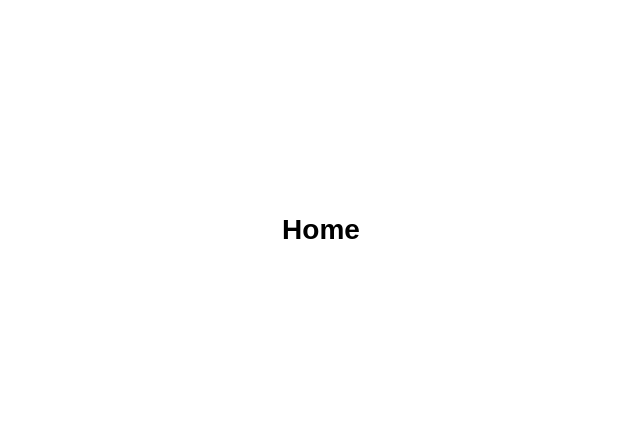
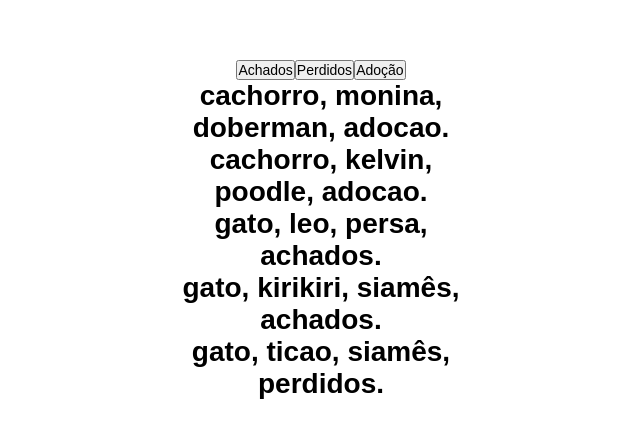
Before and after one commit to codenation-dev/squad-2-ad-escale, a React (Create React App) app in the folder frontend/: page / in a window 1280 px wide. Shown: the part 170-608 px from the top of the page, without its empty margins (319-959 px from the left). Built offline with nearby package versions, Linux system fonts and the light colour scheme; the HTML template or start-up script is replaced by a standard one.

Commit message:
first version home page

```diff
--- a/frontend/src/pages/Home/index.js
+++ b/frontend/src/pages/Home/index.js
@@ -1,11 +1,52 @@
 // pagina home(inicial)
 
 import React from 'react';
+import data from '../../data';
 
-export default function Home() {
-  return (
-    <div>
-      <h1>Home</h1>
-    </div>
-  );
+export default class Home extends React.Component {
+  state = {
+    pets: [],
+    filteredPets: [],
+  };
+
+  componentWillMount() {
+    this.setState({
+      pets: [...data],
+      filteredPets: [...data],
+    });
+  }
+
+  handleButtons = e => {
+    let filteredPets = [...this.state.pets];
+    filteredPets = filteredPets.filter(item => {
+      return item.status === e.target.value;
+    });
+    this.setState({
+      filteredPets: filteredPets,
+    });
+  };
+
+  render() {
+    return (
+      <>
+        <div className="row">
+          <button onClick={this.handleButtons} value="achados">
+            Achados
+          </button>
+          <button onClick={this.handleButtons} value="perdidos">
+            Perdidos
+          </button>
+          <button onClick={this.handleButtons} value="adocao">
+            Adoção
+          </button>
+
+          {this.state.filteredPets.map(item => {
+            return (
+              <h1>{`${item.especie}, ${item.nome}, ${item.raca}, ${item.status}.`}</h1>
+            );
+          })}
+        </div>
+      </>
+    );
+  }
 }
```
